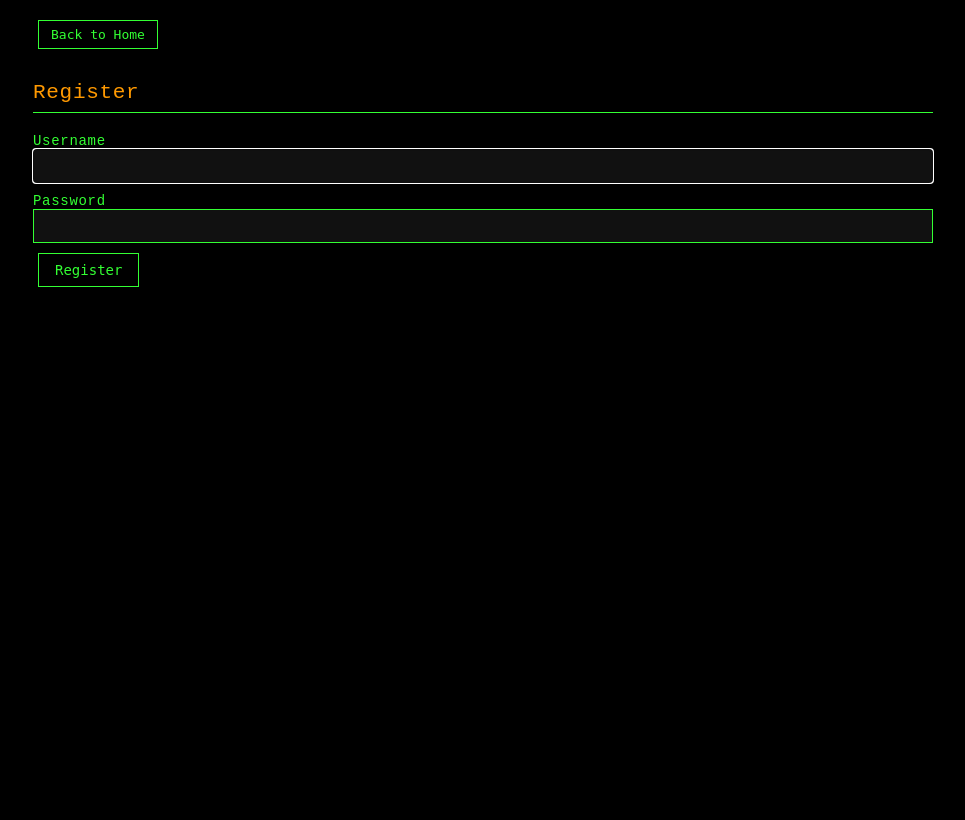
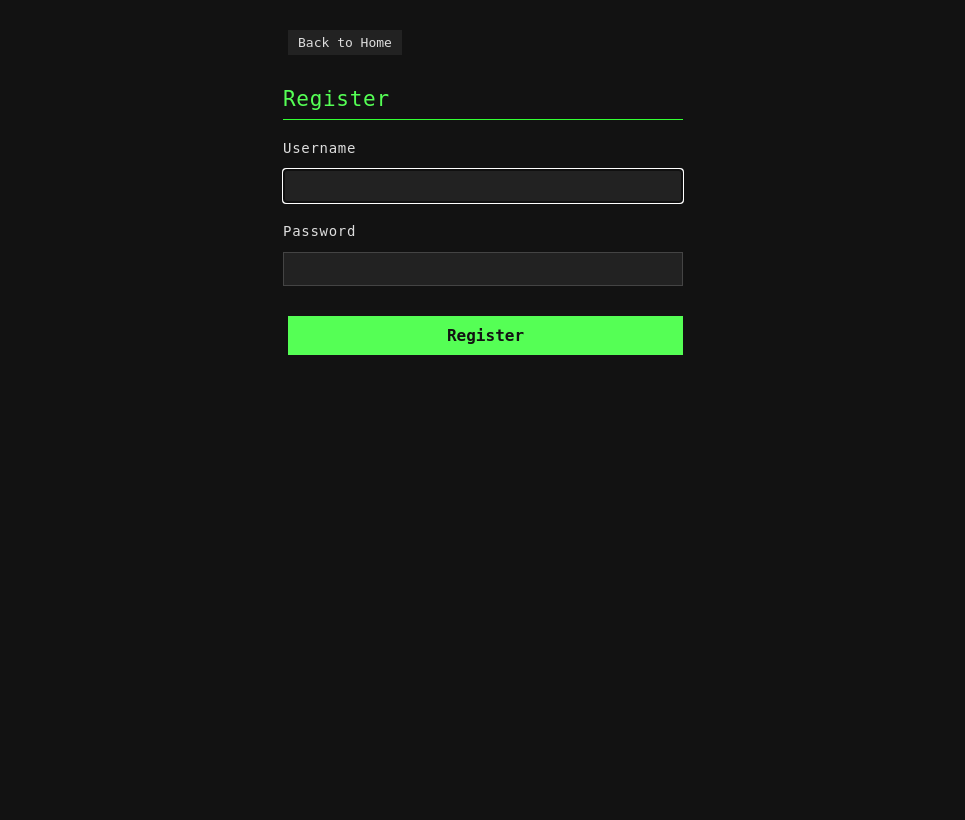
Before and after one commit to kev0037/chatroomdark, a Flask app: page /register in a window 1280 px wide. Shown: the whole page, without its empty margins (157-1122 px from the left). Before the commit the page ends 287 px from the top, so only its background shows below. Run offline with Flask 3, Linux system fonts and the light colour scheme; some libraries are stand-ins or nearby versions.

Commit message:
Update register.html

```diff
--- a/templates/register.html
+++ b/templates/register.html
@@ -5,6 +5,82 @@
   <meta name="viewport" content="width=device-width, initial-scale=1" />
   <title>Register - RayChat</title>
   <link rel="stylesheet" href="{{ url_for('static', filename='style.css') }}" />
+  <style>
+    body {
+      background: #121212;
+      color: #ddd;
+      font-family: monospace, monospace;
+      margin: 0;
+      padding: 10px;
+    }
+
+    .container {
+      max-width: 400px;
+      margin: 0 auto;
+    }
+
+    .back-button {
+      background: #222;
+      color: #ddd;
+      border: none;
+      padding: 5px 10px;
+      cursor: pointer;
+      font-family: monospace, monospace;
+      margin-bottom: 15px;
+    }
+
+    .back-button:hover {
+      background: #55ff55;
+      color: #121212;
+    }
+
+    h2 {
+      color: #55ff55;
+      margin-bottom: 20px;
+      font-weight: normal;
+    }
+
+    form {
+      display: flex;
+      flex-direction: column;
+      gap: 10px;
+    }
+
+    label {
+      font-size: 14px;
+      margin-bottom: 3px;
+    }
+
+    input[type="text"],
+    input[type="password"] {
+      background: #222;
+      border: 1px solid #444;
+      color: #ddd;
+      padding: 8px;
+      font-family: monospace, monospace;
+      font-size: 14px;
+    }
+
+    input::placeholder {
+      color: #777;
+    }
+
+    button[type="submit"] {
+      background: #55ff55;
+      border: none;
+      padding: 10px;
+      color: #121212;
+      font-weight: bold;
+      cursor: pointer;
+      font-family: monospace, monospace;
+      font-size: 16px;
+      margin-top: 10px;
+    }
+
+    button[type="submit"]:hover {
+      background: #33cc33;
+    }
+  </style>
 </head>
 <body>
   <div class="container">
```
Lines whose indentation alone changed are shown as unchanged.
